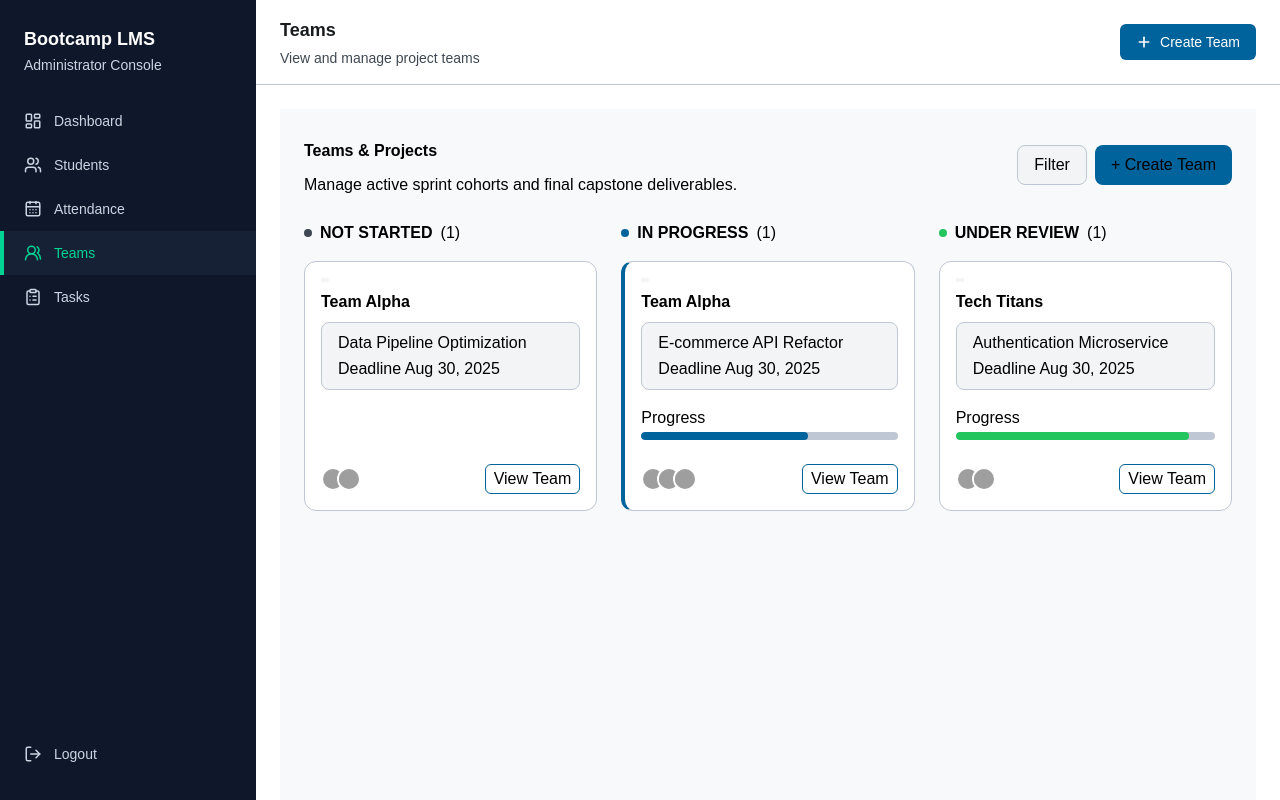
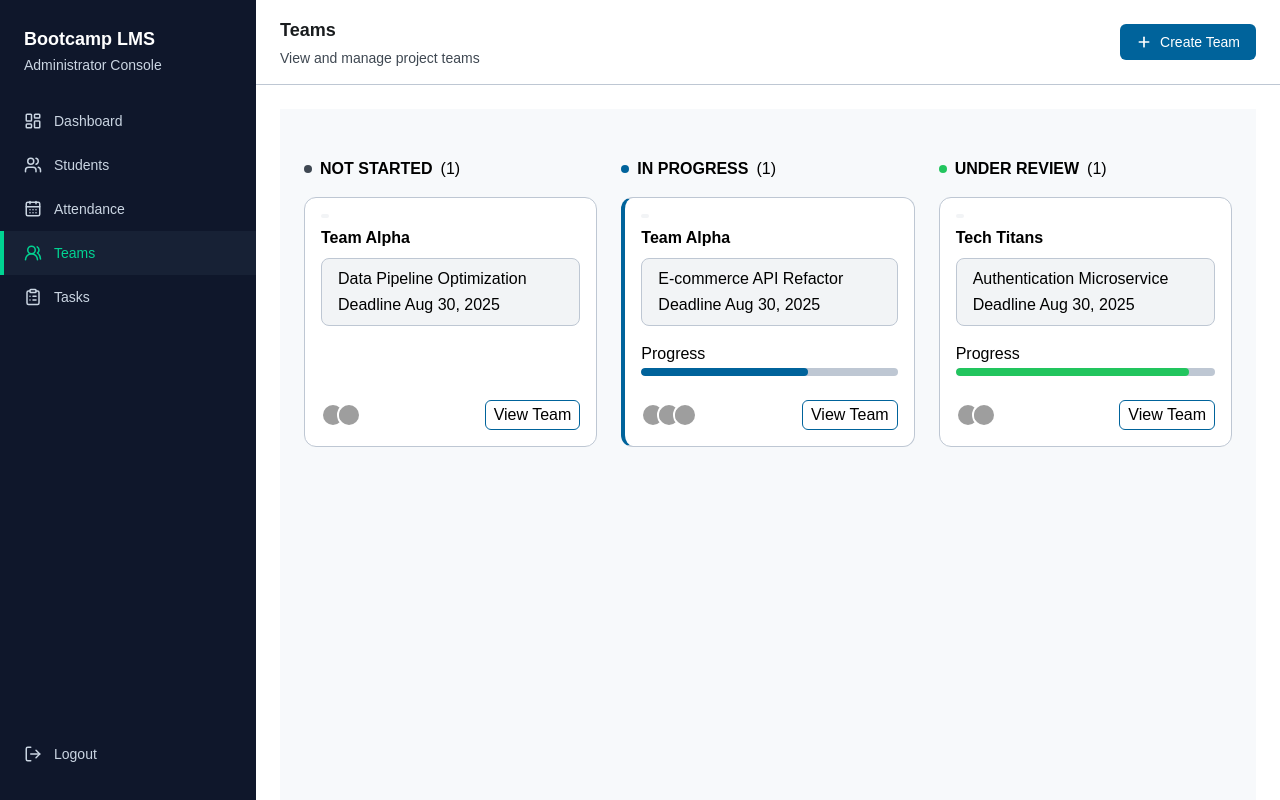
Before and after one commit to DoctorJunaid/Saylani-Bootcamp-LMS0, a React (Vite) app in the folder Client/: page /teams in a window 1280 px wide. Built offline with nearby package versions, Linux system fonts and the light colour scheme; grey boxes are pictures that could not be loaded.

Commit message:
Now i have upted the Team page for UI and adding team Detail Page

```diff
--- a/Client/src/components/Button.jsx
+++ b/Client/src/components/Button.jsx
@@ -1,4 +1,4 @@
-import React from "react";
+
 
 const baseStyles =
   "inline-flex items-center justify-center rounded-lg px-4 py-2 text-sm font-medium transition focus:outline-none focus:ring-2 focus:ring-blue-500 focus:ring-offset-2";
--- a/Client/src/components/DataTable.jsx
+++ b/Client/src/components/DataTable.jsx
@@ -1,4 +1,4 @@
-import React from "react";
+
 
 const DataTable = ({ data = [] }) => {
   if (!data.length) {
--- a/Client/src/components/Input.jsx
+++ b/Client/src/components/Input.jsx
@@ -1,4 +1,4 @@
-import React from "react";
+
 
 const Input = ({ icon, className = "", ...props }) => {
   return (
--- a/Client/src/components/Pagination.jsx
+++ b/Client/src/components/Pagination.jsx
@@ -1,4 +1,4 @@
-import React from "react";
+
 
 const Pagination = ({
   currentPage = 1,
--- a/Client/src/components/Select.jsx
+++ b/Client/src/components/Select.jsx
@@ -1,4 +1,4 @@
-import React from "react";
+
 
 const Select = ({ options = [], className = "", ...props }) => {
   return (
--- a/Client/src/components/TopBar.jsx
+++ b/Client/src/components/TopBar.jsx
@@ -1,4 +1,4 @@
-import React from "react";
+
 import { Bell, Plus } from "lucide-react";
 
 export default function TopBar({
--- a/Client/src/components/sideNavbar.jsx
+++ b/Client/src/components/sideNavbar.jsx
@@ -1,4 +1,4 @@
-import React from "react";
+
 import { NavLink } from "react-router-dom";
 import {
   LayoutDashboard,
--- a/Client/src/pages/TeamPage/Team.jsx
+++ b/Client/src/pages/TeamPage/Team.jsx
@@ -1,4 +1,4 @@
-import TeamHeader from "../../components/team/TeamHeader";
+// import TeamHeader from "../../components/team/TeamHeader";
 import TeamColumn from "../../components/team/TeamColumn";
 
 const Teams = () => {
@@ -59,7 +59,7 @@ const Teams = () => {
     <div className="w-full min-h-screen bg-[var(--color-background)] p-[var(--spacing-lg)]">
 
       {/* Header */}
-      <TeamHeader />
+      {/* <TeamHeader /> */}
 
       {/* Columns */}
       <div className="grid grid-cols-1 md:grid-cols-2 lg:grid-cols-3 gap-[var(--spacing-lg)] mt-[var(--spacing-lg)]">
```
